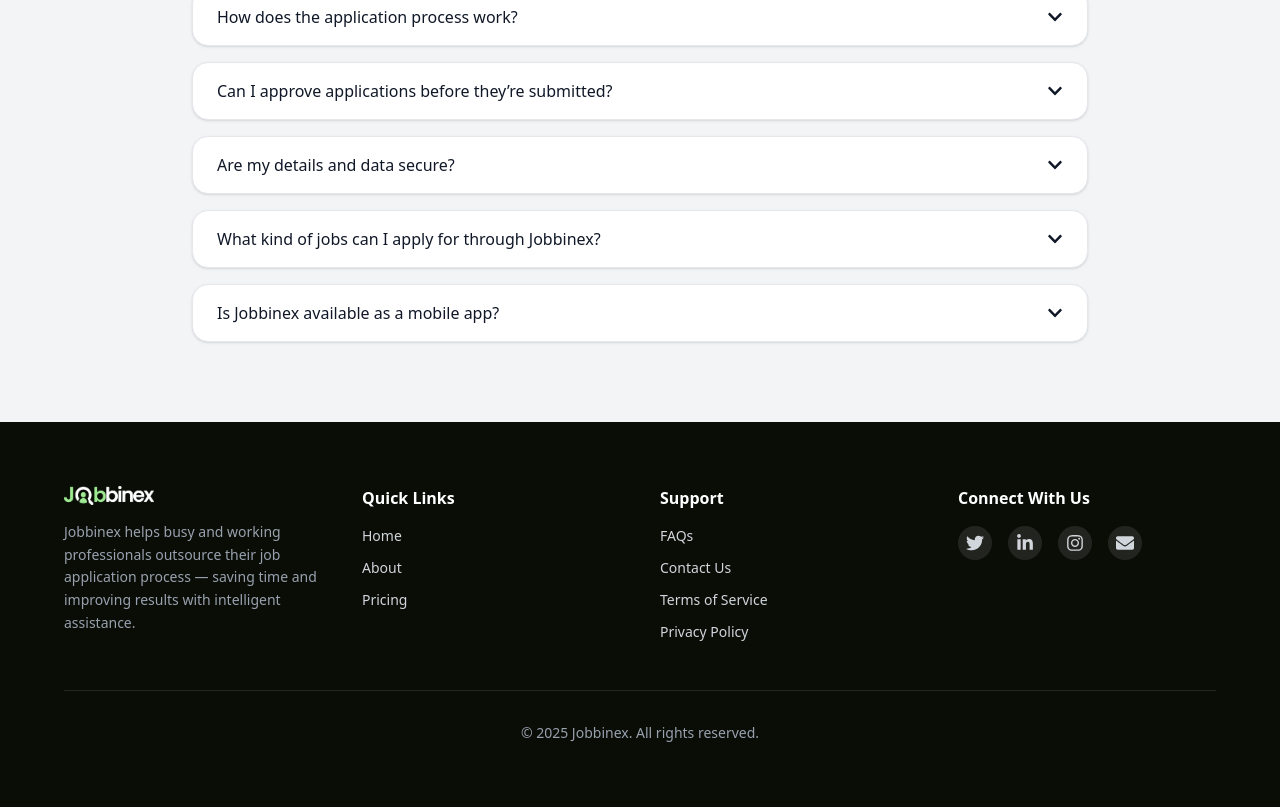
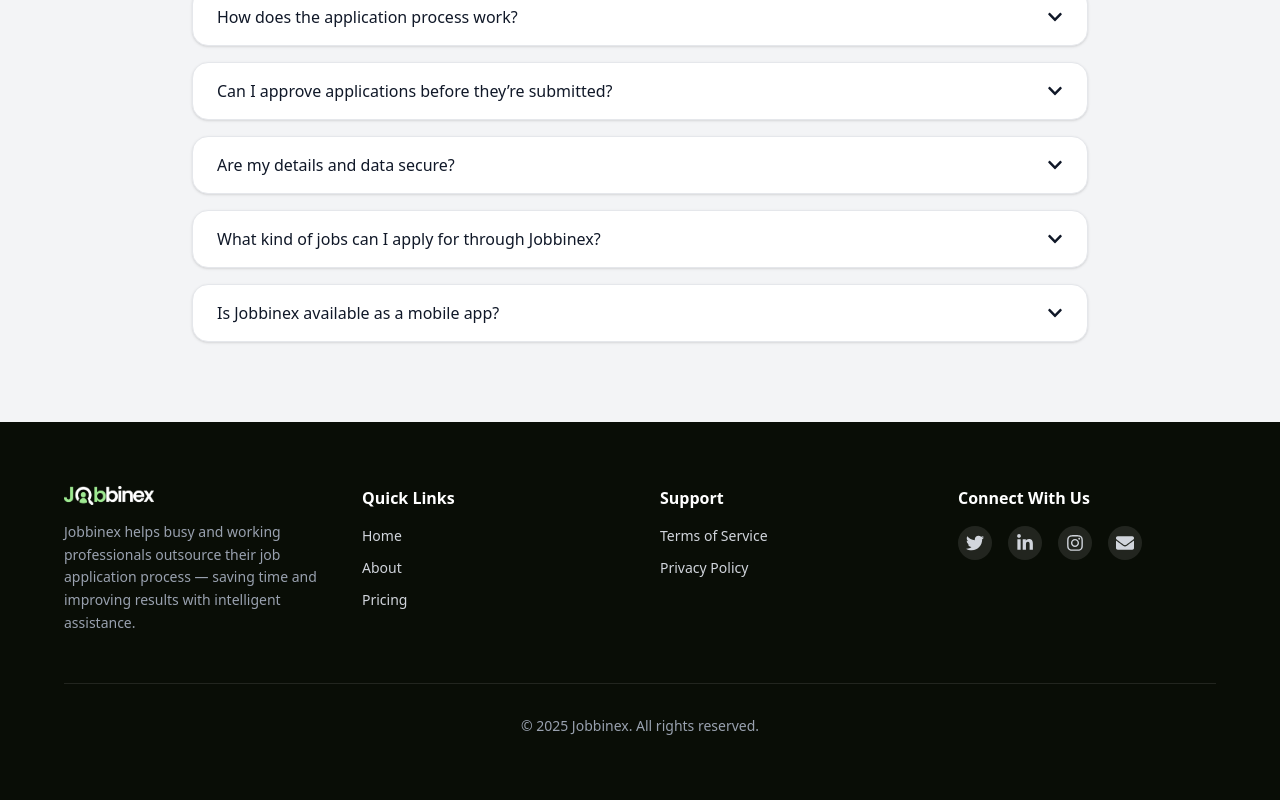
Before and after one commit to ikosong1406/jobinex, a React (Vite) app: page /about in a window 1280 px wide. Shown: the part 2050-2857 px from the top of the page. Built offline with nearby package versions, Linux system fonts and the light colour scheme.

Commit message:
modified:   src/components/Footer.tsx 	modified:   src/pages/Home.tsx 	modified:   src/subcomponents/Better.tsx 	modified:   src/subcomponents/GetApp.tsx 	modified:   src/subcomponents/Pricing.tsx 	modified:   src/subcomponents/Steps.tsx

```diff
--- a/src/components/Footer.tsx
+++ b/src/components/Footer.tsx
@@ -57,22 +57,6 @@
         <div>
           <h3 className="text-white font-semibold mb-4">Support</h3>
           <ul className="space-y-3 text-sm">
-            <li>
-              <a
-                href="#faq"
-                className="hover:text-[var(--color-primary)] transition"
-              >
-                FAQs
-              </a>
-            </li>
-            <li>
-              <a
-                href="#contact"
-                className="hover:text-[var(--color-primary)] transition"
-              >
-                Contact Us
-              </a>
-            </li>
             <li>
               <a
                 href="#terms"
--- a/src/pages/Home.tsx
+++ b/src/pages/Home.tsx
@@ -65,7 +65,7 @@
 
             {/* Trust Badge */}
             <p className="text-sm text-gray-400 pt-4">
-              🇬🇧 London job seekers save time · 🇳🇬 Nigerian freelancers earn in
+              🇬🇧 UK job seekers save time · 🇳🇬 Nigerian freelancers earn in
               NGN
             </p>
           </motion.div>
--- a/src/subcomponents/Better.tsx
+++ b/src/subcomponents/Better.tsx
@@ -7,7 +7,7 @@
 
   const reasons = [
     {
-      title: "For London Professionals",
+      title: "For UK Professionals",
       content:
         "Outsource your entire job search. Our assistants handle applications, tailoring, and follow-ups so you can focus on interviews while we do the heavy lifting.",
     },
@@ -39,7 +39,7 @@
             <span className="text-[var(--color-primary)]">Both Sides</span>
           </h2>
           <p className="text-lg text-gray-600">
-            Jobbinex is evolving. We still help London professionals outsource
+            Jobbinex is evolving. We still help UK professionals outsource
             their job applications — and now we're opening doors for Nigerian
             talent to earn globally.
           </p>
@@ -88,7 +88,7 @@
         >
           <img
             src="https://tse4.mm.bing.net/th/id/OIP.GRkRTfe-tfa3Wno3XYKz9gHaE8?rs=1&pid=ImgDetMain&o=7&rm=3"
-            alt="Jobbinex connecting London and Nigeria"
+            alt="Jobbinex connecting UK and Nigeria"
             className="rounded-xl shadow-lg w-full max-w-md mx-auto"
           />
         </motion.div>
--- a/src/subcomponents/GetApp.tsx
+++ b/src/subcomponents/GetApp.tsx
@@ -21,7 +21,7 @@
           </h2>
 
           <p className="text-base text-white/90 max-w-md mx-auto md:mx-0">
-            One platform, two powerful paths. London professionals outsource
+            One platform, two powerful paths. UK professionals outsource
             their job search. Nigerian freelancers access international clients
             and get paid in NGN.
           </p>
--- a/src/subcomponents/Pricing.tsx
+++ b/src/subcomponents/Pricing.tsx
@@ -118,7 +118,7 @@
       <div className="flex justify-center gap-6 mb-10 text-sm">
         <div className="flex items-center gap-2 bg-white/10 px-4 py-2 rounded-full">
           <FaBriefcase className="text-[var(--color-primary)]" />
-          <span>London Job Seekers: Monthly Plans</span>
+          <span>UK Job Seekers: Monthly Plans</span>
         </div>
         <div className="flex items-center gap-2 bg-white/10 px-4 py-2 rounded-full">
           <FaGlobe className="text-[var(--color-primary)]" />
--- a/src/subcomponents/Steps.tsx
+++ b/src/subcomponents/Steps.tsx
@@ -13,7 +13,7 @@
       icon: <FaUserCheck className="text-blue-500" size={28} />,
       title: "1. Choose Your Path",
       description:
-        "London professionals: Outsource your job applications. Nigerian freelancers: Sign up to access international gigs. One platform, two powerful paths.",
+        "UK professionals: Outsource your job applications. Nigerian freelancers: Sign up to access international gigs. One platform, two powerful paths.",
     },
     {
       icon: <FaClipboardList className="text-green-500" size={28} />,
@@ -25,13 +25,13 @@
       icon: <FaPaperPlane className="text-yellow-500" size={28} />,
       title: "3. We Handle the Work",
       description:
-        "London clients: Our assistants submit applications for you. Nigerian talent: Get hired and deliver projects — we handle payments in NGN.",
+        "UK clients: Our assistants submit applications for you. Nigerian talent: Get hired and deliver projects — we handle payments in NGN.",
     },
     {
       icon: <FaBriefcase className="text-purple-500" size={28} />,
       title: "4. Success on Both Ends",
       description:
-        "Londoners land interviews without lifting a finger. Nigerians earn fair wages paid locally. Everyone wins.",
+        "Users land interviews without lifting a finger. Nigerians earn fair wages paid locally. Everyone wins.",
     },
   ];
 
@@ -55,14 +55,14 @@
           viewport={{ once: true }}
           className="text-lg text-gray-600 max-w-2xl mx-auto mt-3"
         >
-          Whether you're in London looking to save time or in Nigeria seeking
+          Whether you're in UK looking to save time or in Nigeria seeking
           global opportunities, we've streamlined the process for you.
         </motion.p>
 
         {/* Dual badges */}
         <div className="flex justify-center gap-4 mt-4">
           <span className="bg-blue-100 text-blue-700 px-4 py-1 rounded-full text-sm font-medium flex items-center gap-1">
-            <FaBriefcase size={14} /> London Job Seekers
+            <FaBriefcase size={14} /> UK Job Seekers
           </span>
           <span className="bg-green-100 text-green-700 px-4 py-1 rounded-full text-sm font-medium flex items-center gap-1">
             <FaDollarSign size={14} /> Nigerian Freelancers
@@ -82,7 +82,7 @@
         >
           <img
             src="https://tse2.mm.bing.net/th/id/OIP.B8SiYe2rUIYdtP2NAjkHewHaE8?rs=1&pid=ImgDetMain&o=7&rm=3"
-            alt="Jobbinex dual marketplace connecting London and Nigeria"
+            alt="Jobbinex dual marketplace connecting UK and Nigeria"
             className="w-full max-w-md mx-auto rounded-xl shadow-lg"
           />
         </motion.div>
```
